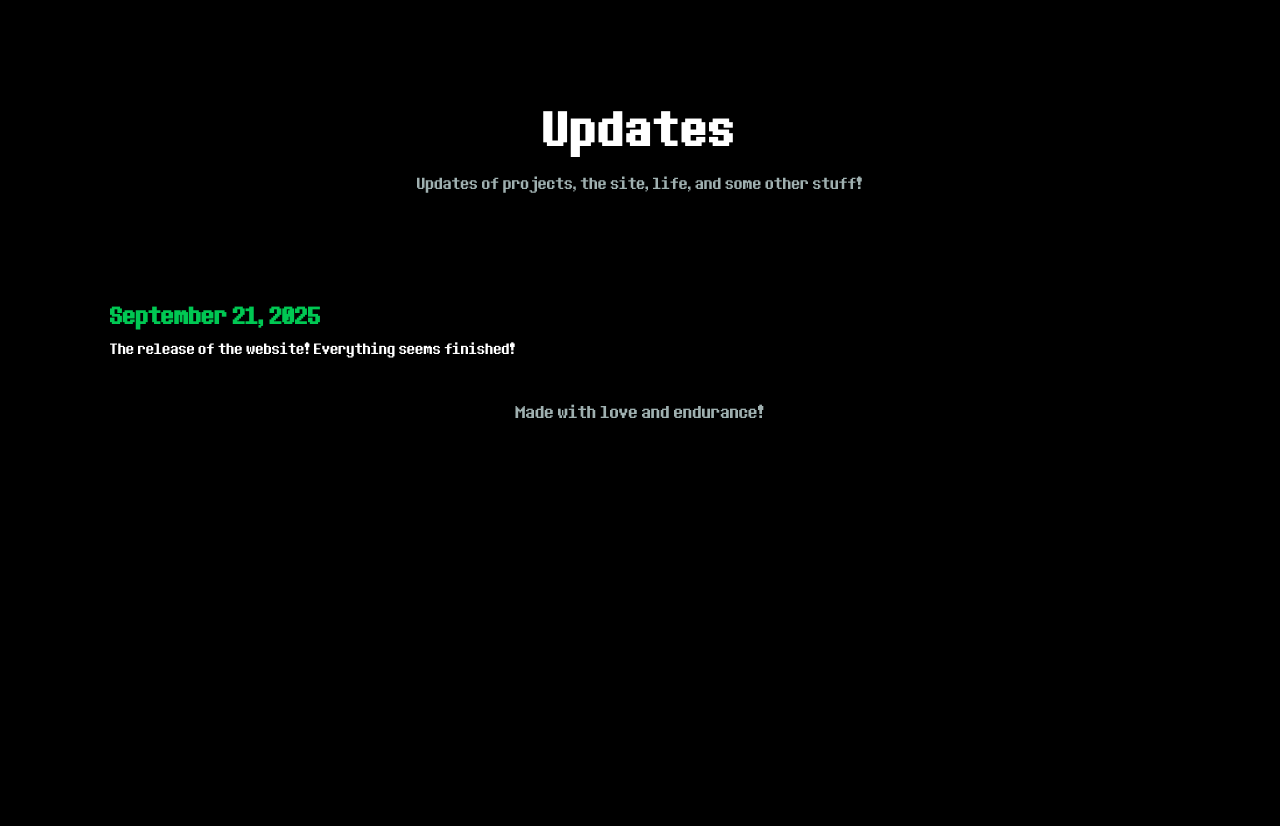
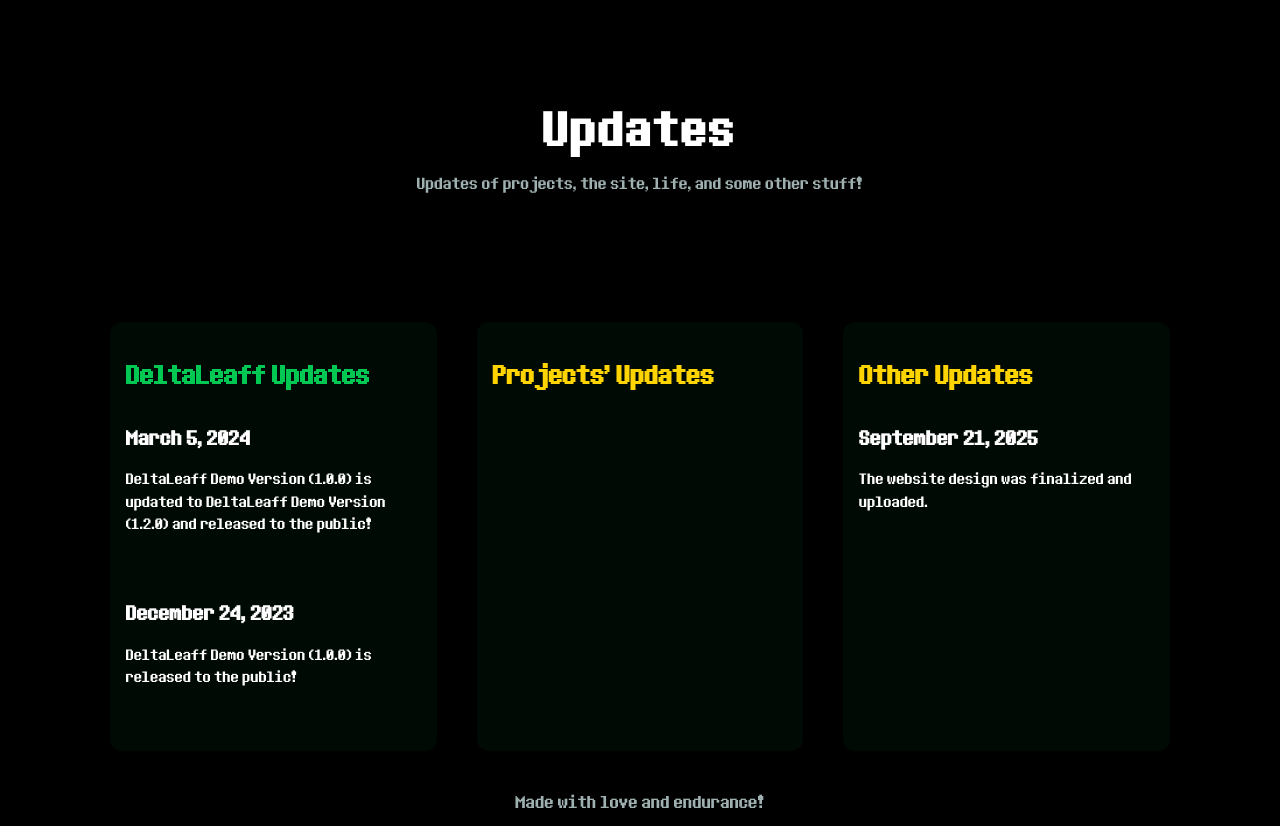
Before and after one commit to ThatLeaffyBoi/thatleaffyboi.github.io, a plain HTML site: page updates/index.html in a window 1280 px wide. Shown: the part 84-910 px from the top of the page. Drawn offline with Linux system fonts and the light colour scheme.

Commit message:
i think im actually done now

```diff
--- a/updates/index.html
+++ b/updates/index.html
@@ -58,6 +58,22 @@ main{max-width:var(--maxw);margin:110px auto 80px;padding:0 20px}
 .update-entry h2{color:var(--green);margin-bottom:8px;font-size:22px}
 .update-entry p{color:var(--white);margin:0 0 6px 0;font-size:14px;line-height:1.6}
 
+.updates-container {
+  display: grid;
+  grid-template-columns: 1fr 1fr 1fr;
+  gap: 40px;
+  align-items: stretch; /* <-- this makes both columns stretch to the same height */
+  margin-top: 40px;
+}
+.updates-list {
+  display: flex;
+  flex-direction: column;
+  background: rgba(0, 200, 83, 0.05); /* optional, just for visual clarity */
+  padding: 16px;
+  border-radius: 12px;
+}
+
+
 footer{text-align:center;margin-top:40px;color:var(--muted)}
 
 @media (max-width:880px){ ul.nav{display:none} }
@@ -109,11 +125,39 @@ footer{text-align:center;margin-top:40px;color:var(--muted)}
 <p class="lead">Updates of projects, the site, life, and some other stuff!</p>
 </section>
 
-<section class="updates-list">
-  <div class="update-entry">
-    <h2>September 21, 2025</h2>
-    <p>The release of the website! Everything seems finished!</p>
+<section class="updates-container" style="display:grid; grid-template-columns:1fr 1fr 1fr; gap:40px; margin-top:40px;">
+
+  <!-- DeltaLeaff Updates -->
+  <div class="updates-list">
+    <h2 style="color:var(--green); margin-bottom:16px;">DeltaLeaff Updates</h2>
+    <div class="update-entry">
+      <h3>March 5, 2024</h3>
+      <p>DeltaLeaff Demo Version (1.0.0) is updated to DeltaLeaff Demo Version (1.2.0) and released to the public!</p>
+    </div>
+    <div class="update-entry">
+      <h3>December 24, 2023</h3>
+      <p>DeltaLeaff Demo Version (1.0.0) is released to the public!</p>
+    </div>
   </div>
+
+  <!-- Project Updates -->
+  <div class="updates-list">
+    <h2 style="color:var(--yellow); margin-bottom:16px;">Projects' Updates</h2>
+    <div class="update-entry">
+      <h3></h3>
+      <p></p>
+    </div>
+  </div>
+
+  <!-- Other Updates -->
+  <div class="updates-list">
+    <h2 style="color:var(--yellow); margin-bottom:16px;">Other Updates</h2>
+    <div class="update-entry">
+      <h3>September 21, 2025</h3>
+      <p>The website design was finalized and uploaded.</p>
+    </div>
+  </div>
+
 </section>
 
 <footer>
```
Also changed, not shown: index.html (+8 -28 lines).
